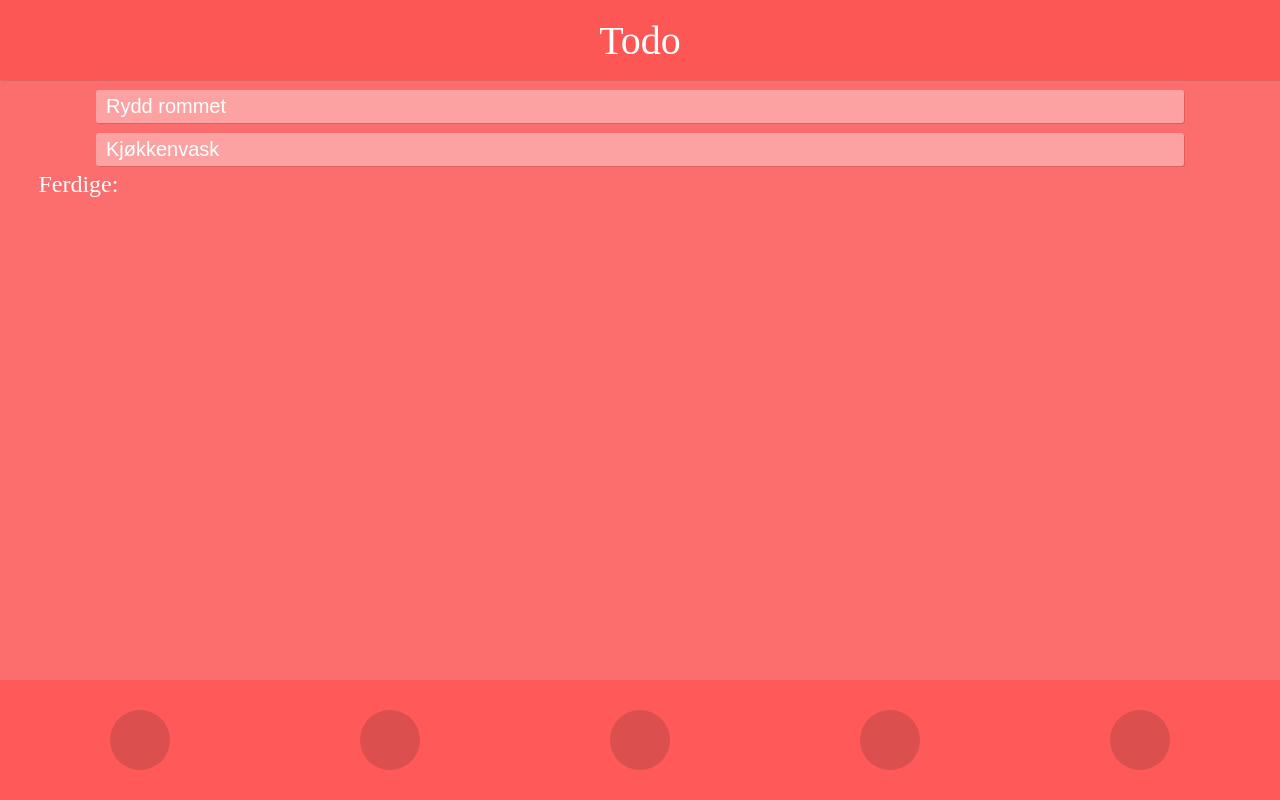
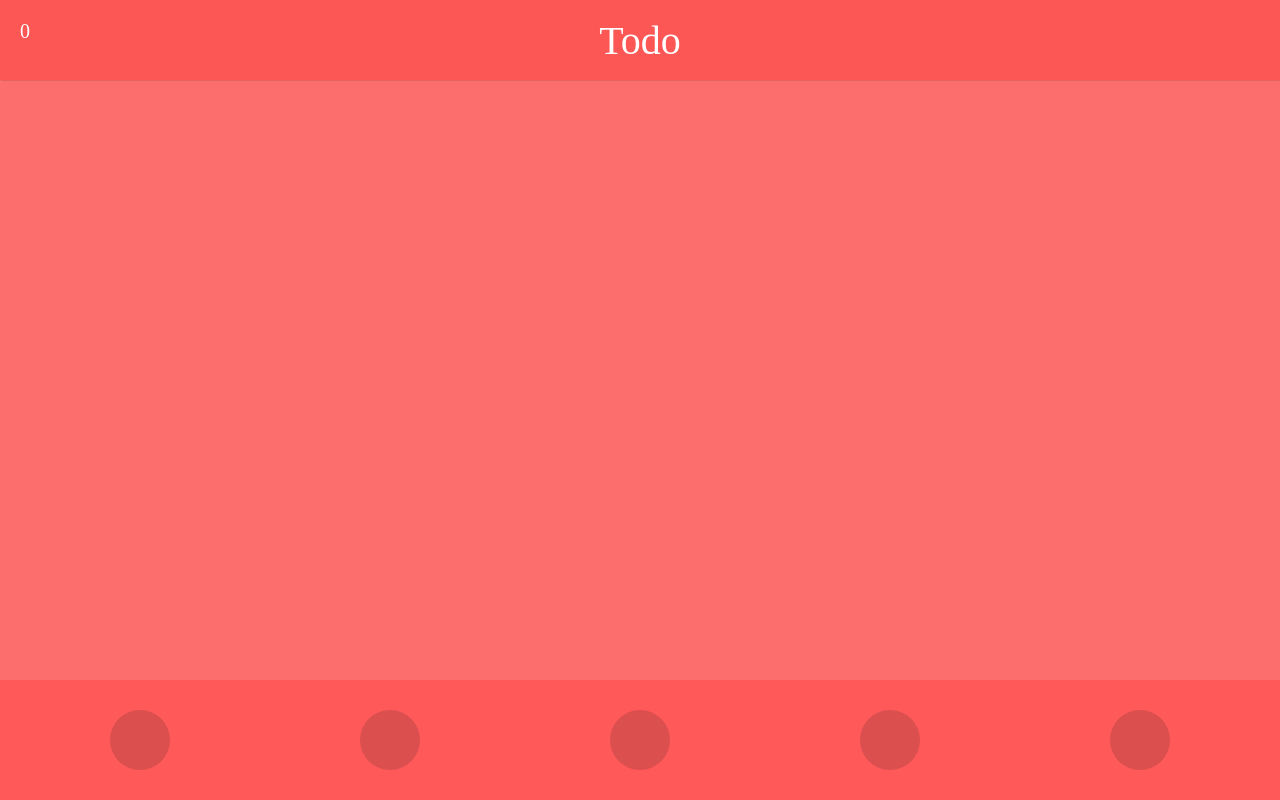
Before and after one commit to s1monb/todolist, a React (Create React App) app: page / in a window 1280 px wide. Built offline with nearby package versions, Linux system fonts and the light colour scheme; some icons are missing.

Commit message:
added counter and fixed states etc.

```diff
--- a/src/App.tsx
+++ b/src/App.tsx
@@ -1,13 +1,36 @@
-import React, { useState } from "react";
+import React, { useState, useEffect } from "react";
 import RoundedTodo from "./components/RoundedTodo";
 import Todo from "./components/Todo";
 import NewTodoForm from "./components/NewTodoForm";
 
 function App() {
   const [showAddTodo, setAddTodo] = useState(false);
+  const [todos, setTodos] = useState(["Add todos by clicking the +"]);
+  const [todoId] = useState(0);
+  const [todosDone, setTodosDone] = useState(0);
+  const [error, setError] = useState("");
+
+  useEffect(() => {
+    setTodos(
+      JSON.parse(localStorage.getItem("tasks") || "[]") || [
+        "Add todos by clicking the +",
+      ]
+    );
+    setTodosDone(parseInt(localStorage.getItem("done") || "0"));
+  }, [todoId]);
+
   return (
     <div className="App">
       <nav>
+        <p
+          onClick={() => {
+            setTodosDone(0);
+            localStorage.setItem("done", "0");
+          }}
+        >
+          {todosDone}
+        </p>
+
         <h1>Todo</h1>
 
         <i
@@ -19,13 +42,22 @@ function App() {
       </nav>
 
       <div className={`${!showAddTodo && "hidden"}`}>
-        <NewTodoForm />
+        <NewTodoForm setTodos={setTodos} setError={setError} />
       </div>
 
       <div className={`main-content ${showAddTodo && "smaller"}`}>
-        <Todo>Rydd rommet</Todo>
-        <Todo>Kjøkkenvask</Todo>
-        <div className="task-divider done">Ferdige:</div>
+        <span>{error}</span>
+        {todos.map((text, index) => (
+          <Todo
+            setTodos={setTodos}
+            todos={todos}
+            setTodosDone={setTodosDone}
+            todosDone={todosDone}
+            key={index}
+          >
+            {text}
+          </Todo>
+        ))}
       </div>
       <footer>
         <RoundedTodo>
--- a/src/components/NewTodoForm.tsx
+++ b/src/components/NewTodoForm.tsx
@@ -1,11 +1,33 @@
 import React, { useState } from "react";
 
-function Todo() {
+function Todo({ setTodos, setError }: any) {
   const [todo, setTodo] = useState("");
+
+  const isDuplicate = (arr: string[]) => {
+    const ok = arr.filter((child: any) => {
+      return child === todo;
+    });
+    if (ok > []) {
+      return true;
+    } else {
+      return false;
+    }
+  };
+
   const handleSubmit = (event: React.FormEvent) => {
     event.preventDefault();
-    localStorage.setItem("tasks", JSON.stringify(todo));
-    setTodo("");
+
+    const tasks: [string] = JSON.parse(localStorage.getItem("tasks") || "[]");
+
+    if (isDuplicate(tasks)) {
+      setError("Taskname already taken");
+    } else {
+      setError("");
+      tasks.push(todo);
+      setTodos(tasks);
+      localStorage.setItem("tasks", JSON.stringify(tasks));
+      setTodo("");
+    }
   };
 
   const handleChange = (event: React.FormEvent<HTMLInputElement>) => {
--- a/src/components/Todo.tsx
+++ b/src/components/Todo.tsx
@@ -1,13 +1,20 @@
-import React, { useState } from "react";
+import React from "react";
 
-function Todo({ children }: any) {
-  const [success, setTodo] = useState(false);
+function Todo({ children, setTodos, todos, setTodosDone }: any) {
+  const done = () => {
+    const lsDone: number = parseInt(localStorage.getItem("done") || "0");
+    const text = children;
+    todos = todos.filter((todo: any) => {
+      return todo !== text;
+    });
+    setTodos(todos);
+    localStorage.setItem("tasks", todos);
+    setTodosDone(lsDone + 1);
+    localStorage.setItem("done", (lsDone + 1).toString());
+  };
 
   return (
-    <button
-      onClick={() => setTodo(!success)}
-      className={`todo ${success && "success"}`}
-    >
+    <button onClick={done} className="todo">
       {children}
     </button>
   );
--- a/src/index.css
+++ b/src/index.css
@@ -24,6 +24,12 @@ nav {
           justify-content: center;
   -webkit-box-shadow: 1px 1px rgba(0, 0, 0, 0.1);
           box-shadow: 1px 1px rgba(0, 0, 0, 0.1);
+}
+
+nav p {
+  position: absolute;
+  top: 20px;
+  left: 20px;
 }
 
 nav h1 {
@@ -84,16 +90,6 @@ nav i {
   -webkit-box-ordinal-group: 7;
       -ms-flex-order: 6;
           order: 6;
-}
-
-.main-content .success {
-  text-decoration: line-through;
-  -webkit-text-decoration-color: white;
-          text-decoration-color: white;
-  text-decoration-thickness: 2px;
-  -webkit-box-ordinal-group: 8;
-      -ms-flex-order: 7;
-          order: 7;
 }
 
 footer {
--- a/src/index.scss
+++ b/src/index.scss
@@ -17,6 +17,12 @@ nav {
   align-items: center;
   justify-content: center;
   box-shadow: 1px 1px rgba(0, 0, 0, 0.1);
+
+  p {
+    position: absolute;
+    top: 20px;
+    left: 20px;
+  }
 
   h1 {
     font-weight: 500;
@@ -61,12 +67,6 @@ nav {
     .done {
       order: 6;
     }
-  }
-  .success {
-    text-decoration: line-through;
-    text-decoration-color: white;
-    text-decoration-thickness: 2px;
-    order: 7;
   }
 }
 
```
Also changed, not shown: 1 other file (tests, documents, lock files or other folders).
